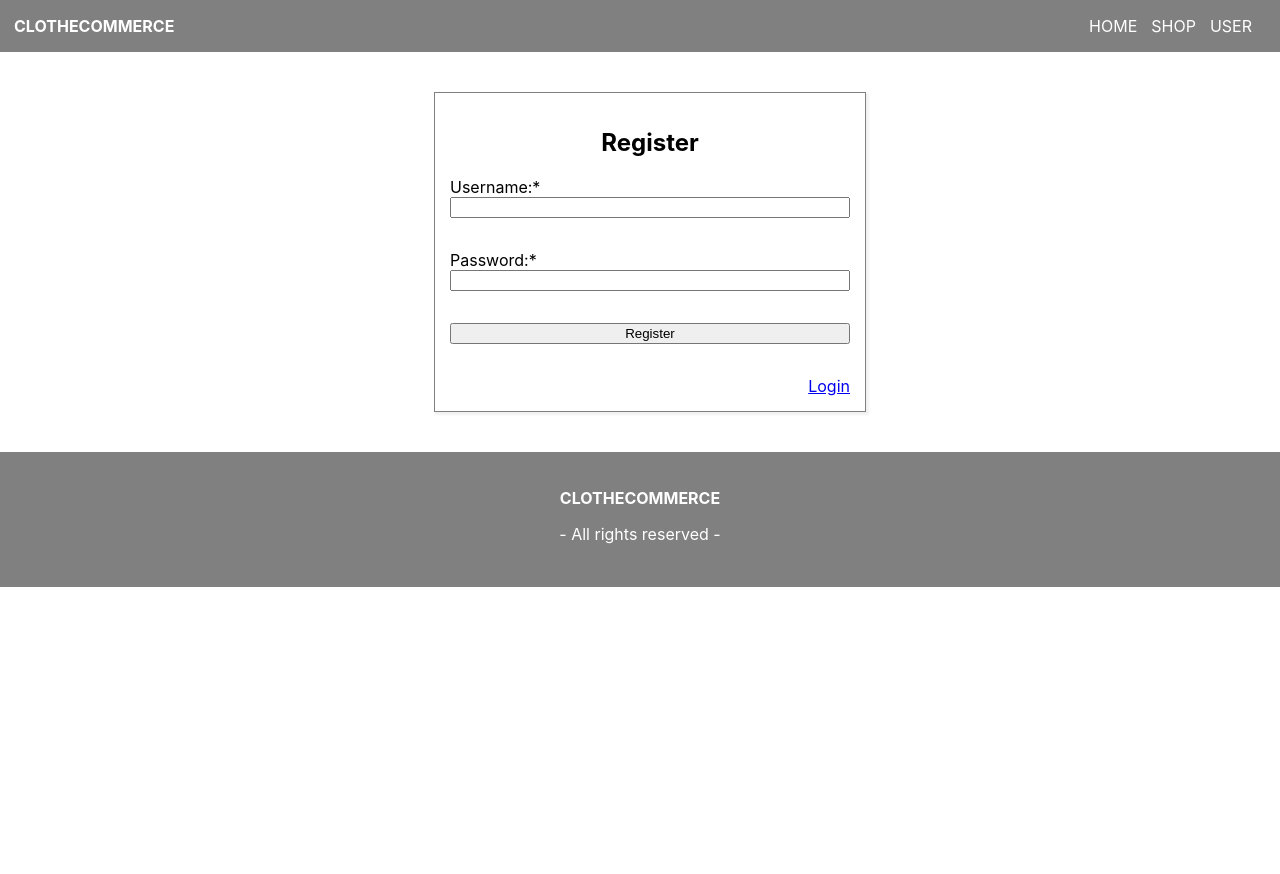
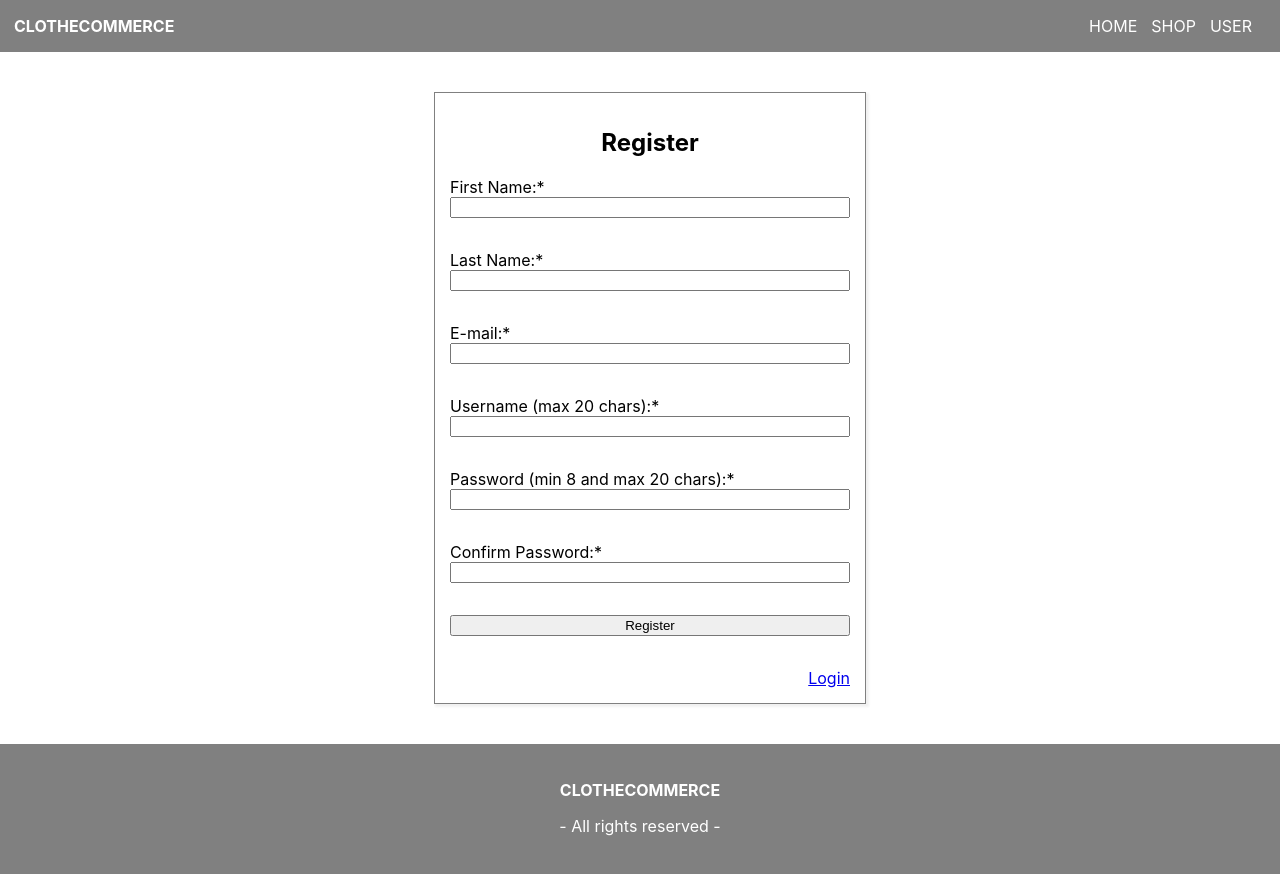
Before and after one commit to gianpaolopapaiz/ecommerce-project, a React (Create React App) app in the folder client/: page /register in a window 1280 px wide. Shown: the top 874 px of the page. Before the commit the page ends 800 px from the top, so only its background shows below. Built offline with nearby package versions, Linux system fonts and the light colour scheme.

Commit message:
visual structure for register and login pages

```diff
--- a/client/src/containers/RegisterPage/RegisterPage.js
+++ b/client/src/containers/RegisterPage/RegisterPage.js
@@ -1,16 +1,26 @@
-//import './LoginPage.css';
-
 export const RegisterPage = () => {
     return (
         <div className='login-page'>
 
             <form className='login-form'>
                 <h2>Register</h2>
-                <label className="form-label" for='user-username'>Username:* </label>
-                <input type="text" name="user-username" />
+                <label className="form-label" for='user-first-name'>First Name:* </label>
+                <input type="text" name="user-first-name" required />
                 <p></p>
-                <label className="form-label" for='user-password'>Password:*  </label>
-                <input type="text" name="user-password" />
+                <label className="form-label" for='user-last-name'>Last Name:* </label>
+                <input type="text" name="user-last-name" required/>
+                <p></p>
+                <label className="form-label" for='user-email'>E-mail:* </label>
+                <input type="text" name="user-email" required/>
+                <p></p>
+                <label className="form-label" for='user-username'>Username (max 20 chars):* </label>
+                <input type="text" name="user-username" maxLength="20" required/>
+                <p></p>
+                <label className="form-label" for='user-password'>Password (min 8 and max 20 chars):*  </label>
+                <input type="text" name="user-password" minLength="8" maxLength="20" required/>
+                <p></p>
+                <label className="form-label" for='user-confirm-password'>Confirm Password:*  </label>
+                <input type="text" name="user-confirm-password" minLength="8" maxLength="20" required/>
                 <p></p>
                 <input className='form-submit' type="submit" value="Register"></input>
                 <p></p>
```
